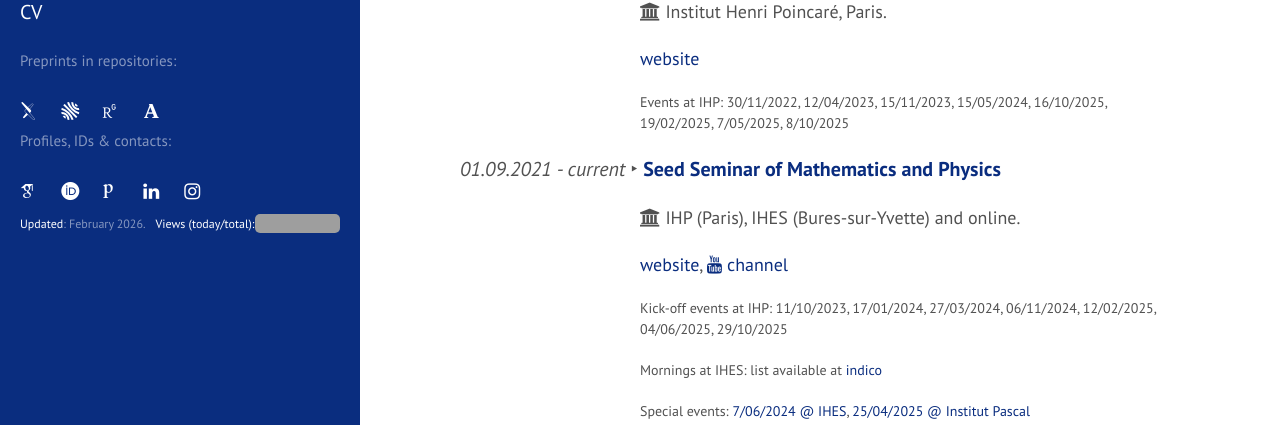
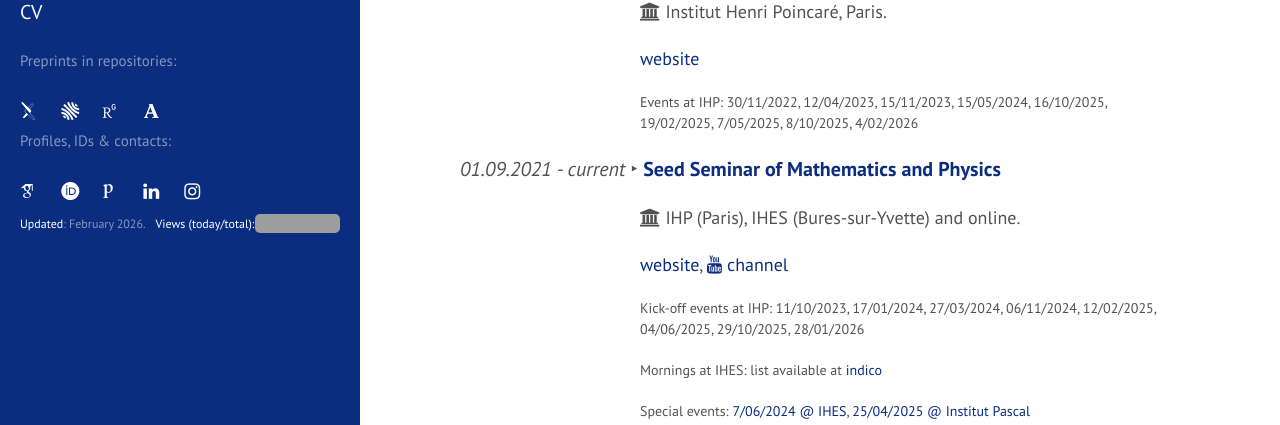
Before and after one commit to matteodachille/matteodachille.github.io, a Jekyll site: the page built from activities.md, in a window 1280 px wide and 900 px high. Shown: the part 441-866 px from the top of the window. Built offline with Jekyll 4.4.1, drawn with Linux system fonts in a browser that asks for light colours; nearby versions of some CDN libraries; some web fonts are replaced; grey boxes are pictures that could not be loaded.

Commit message:
Updated orga

```diff
--- a/activities.md
+++ b/activities.md
@@ -26,7 +26,7 @@ _01.09.2022 - current_ &#x2023; [**Les Probabilités de Demain**](https://indico
 
 [website](https://indico.math.cnrs.fr/category/618/){:target="_blank"}<!--, [<i class="fa fa-youtube fa-align-center-1x" aria-hidden="true"></i> channel](https://www.youtube.com/channel/UC31VeXEfDkRvDTF0JEFyeZQ/featured){:target="_blank"}-->
 {: style="font-size: 18px; margin-left: 180px" }
-Events at IHP: 30/11/2022, 12/04/2023, 15/11/2023, 15/05/2024, 16/10/2025, 19/02/2025, 7/05/2025, 8/10/2025
+Events at IHP: 30/11/2022, 12/04/2023, 15/11/2023, 15/05/2024, 16/10/2025, 19/02/2025, 7/05/2025, 8/10/2025, 4/02/2026
 {: style="font-size: 14px; margin-left: 180px" }
 
 
@@ -38,7 +38,7 @@ _01.09.2021 - current_ &#x2023; [**Seed Seminar of Mathematics and Physics**](ht
 [website](https://seedseminar.apps.math.cnrs.fr/){:target="_blank"}, [<i class="fa fa-youtube fa-align-center-1x" aria-hidden="true"></i> channel](https://www.youtube.com/channel/UCFHIbgMuNF8MNdEhDgAul9g/featured){:target="_blank"}
 {: style="font-size: 18px; margin-left: 180px" }
 
-Kick-off events at IHP: 11/10/2023, 17/01/2024, 27/03/2024, 06/11/2024, 12/02/2025, 04/06/2025, 29/10/2025
+Kick-off events at IHP: 11/10/2023, 17/01/2024, 27/03/2024, 06/11/2024, 12/02/2025, 04/06/2025, 29/10/2025, 28/01/2026
 {: style="font-size: 14px; margin-left: 180px" }
 
 Mornings at IHES: list available at [indico](https://indico.math.cnrs.fr/category/800/){:target="_blank"}
```
